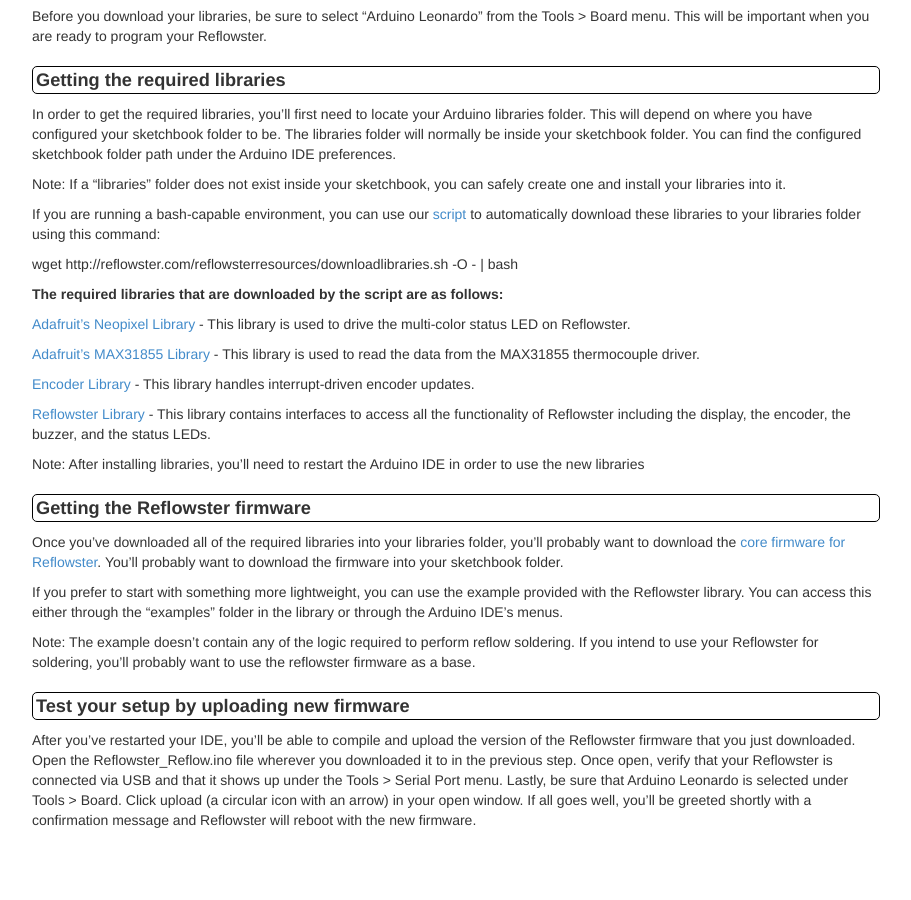
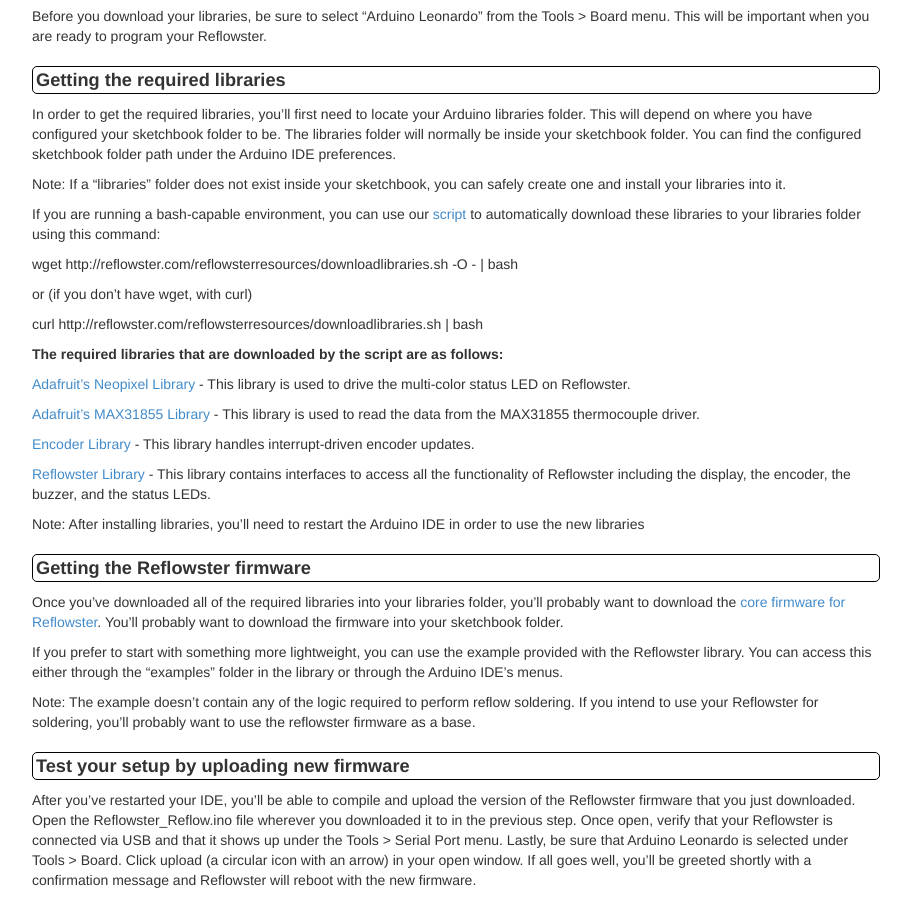
Before and after one commit to julianh2o/reflowster.com, a Jekyll site: the page built from reflowsterresources/manual.markdown, in a window 1280 px wide and 900 px high, scrolled down 2823 px. Shown: the whole window, without its empty margins (38-949 px from the left). Built offline with Jekyll 4.4.1, drawn with Linux system fonts in a browser that asks for light colours; nearby versions of some CDN libraries; library files that are not in the unit come from our copies; Markdown is read by kramdown in place of the engine named in the settings; comment, search, counter and statistics services are not loaded; before the commit the page ends 3663 px from its top, so only the background shows below that.

Commit message:
adding curl version

```diff
--- a/reflowsterresources/manual.markdown
+++ b/reflowsterresources/manual.markdown
@@ -149,6 +149,10 @@
 
 <tt>wget http://reflowster.com/reflowsterresources/downloadlibraries.sh -O - | bash</tt>
 
+or (if you don't have wget, with curl)
+
+<tt>curl http://reflowster.com/reflowsterresources/downloadlibraries.sh | bash</tt>
+
 <b>The required libraries that are downloaded by the script are as follows:</b>
 
 <a href="https://github.com/adafruit/Adafruit_NeoPixel">Adafruit's Neopixel Library</a> - This library is used to drive the multi-color status LED on Reflowster.
```
